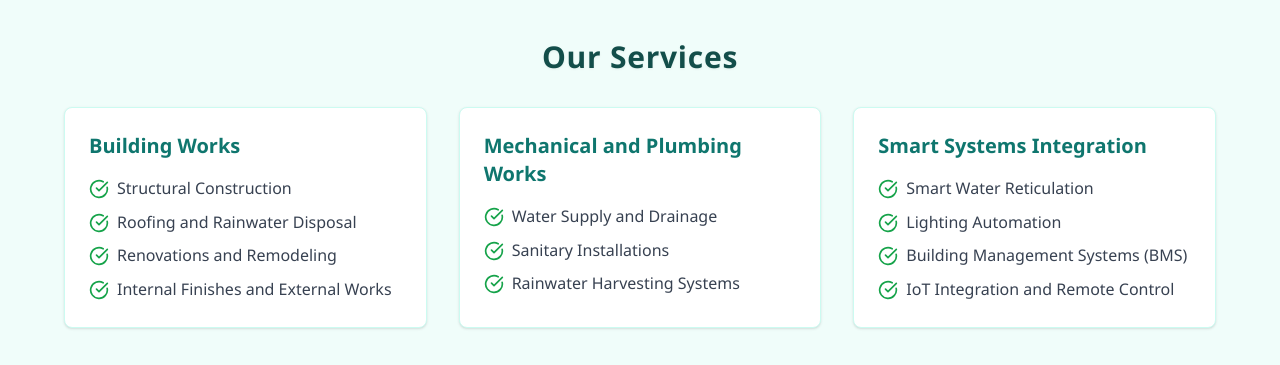
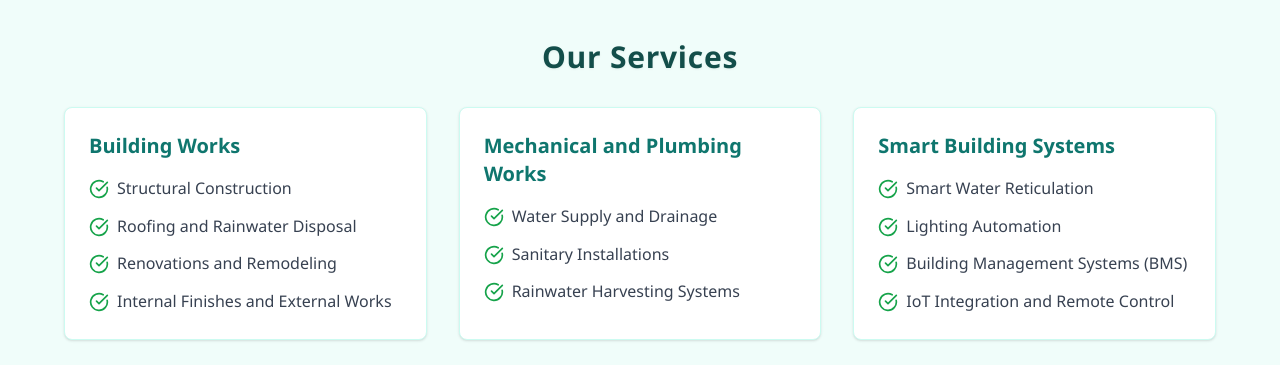
Before and after one commit to RotichBuilds/leanbuild, a React (Vite) app: page / in a window 1280 px wide. Shown: the part 1880-2245 px from the top of the page. Built offline with nearby package versions, Linux system fonts and the light colour scheme.

Commit message:
Updated Services Page

```diff
--- a/src/components/Services.jsx
+++ b/src/components/Services.jsx
@@ -1,32 +1,67 @@
-import React from 'react';
+import React, { useState } from 'react';
 import { CheckCircle } from 'lucide-react';
 
 const Services = () => {
+  const [activeItem, setActiveItem] = useState(null);
+
   const services = [
     {
       category: 'Building Works',
       items: [
-        'Structural Construction',
-        'Roofing and Rainwater Disposal',
-        'Renovations and Remodeling',
-        'Internal Finishes and External Works',
+        {
+          title: 'Structural Construction',
+          desc: 'Building the framework of structures, including foundations, columns, beams, and load-bearing walls.',
+        },
+        {
+          title: 'Roofing and Rainwater Disposal',
+          desc: 'Installing durable roofs and gutter systems to protect buildings and channel rainwater away safely.',
+        },
+        {
+          title: 'Renovations and Remodeling',
+          desc: 'Upgrading or reconfiguring existing spaces to improve appearance, function, or layout.',
+        },
+        {
+          title: 'Internal Finishes and External Works',
+          desc: 'Completing interiors and exteriors with plastering, painting, flooring, landscaping, and driveways.',
+        },
       ],
     },
     {
       category: 'Mechanical and Plumbing Works',
       items: [
-        'Water Supply and Drainage',
-        'Sanitary Installations',
-        'Rainwater Harvesting Systems',
+        {
+          title: 'Water Supply and Drainage',
+          desc: 'Installing and maintaining systems that deliver clean water and remove wastewater safely.',
+        },
+        {
+          title: 'Sanitary Installations',
+          desc: 'Fitting toilets, sinks, showers, and other hygiene fixtures.',
+        },
+        {
+          title: 'Rainwater Harvesting Systems',
+          desc: 'Collecting, storing, and reusing rainwater for sustainable water management.',
+        },
       ],
     },
     {
-      category: 'Smart Systems Integration',
+      category: 'Smart Building Systems',
       items: [
-        'Smart Water Reticulation',
-        'Lighting Automation',
-        'Building Management Systems (BMS)',
-        'IoT Integration and Remote Control',
+        {
+          title: 'Smart Water Reticulation',
+          desc: 'Automated control and monitoring of water distribution for efficiency and leak prevention.',
+        },
+        {
+          title: 'Lighting Automation',
+          desc: 'Smart lighting systems that adjust brightness, color, and schedules for comfort and savings.',
+        },
+        {
+          title: 'Building Management Systems (BMS)',
+          desc: 'Centralized control of HVAC, lighting, security, and utilities for improved performance.',
+        },
+        {
+          title: 'IoT Integration and Remote Control',
+          desc: 'Connecting devices for real-time monitoring, automation, and remote access.',
+        },
       ],
     },
   ];
@@ -34,7 +69,9 @@ const Services = () => {
   return (
     <section id="services" className="bg-teal-50 py-20 px-6 md:px-12">
       <div className="max-w-6xl mx-auto">
-        <h2 className="text-3xl font-bold text-teal-900 mb-8 tracking-wide drop-shadow-sm text-center">Our Services</h2>
+        <h2 className="text-3xl font-bold text-teal-900 mb-8 tracking-wide drop-shadow-sm text-center">
+          Our Services
+        </h2>
         <div className="grid md:grid-cols-3 gap-8">
           {services.map((service, index) => (
             <div
@@ -42,14 +79,33 @@ const Services = () => {
               className="bg-white p-6 rounded-lg shadow hover:shadow-md transition-shadow border border-teal-100"
             >
               <h3 className="text-xl font-semibold text-teal-700 mb-4">{service.category}</h3>
-              <ul className="space-y-2 text-gray-700">
+              <ul className="space-y-3 text-gray-700">
                 {service.items.map((item, i) => (
                   <li
                     key={i}
-                    className="flex items-center gap-2"
+                    className="relative group"
+                    onMouseEnter={() => setActiveItem(`${index}-${i}`)}
+                    onMouseLeave={() => setActiveItem(null)}
+                    onClick={() =>
+                      setActiveItem(activeItem === `${index}-${i}` ? null : `${index}-${i}`)
+                    }
                   >
-                    <CheckCircle className="text-green-600 flex-shrink-0" size={20} />
-                    <span>{item}</span>
+                    <div className="flex items-center gap-2 cursor-pointer">
+                      <CheckCircle className="text-green-600 flex-shrink-0" size={20} />
+                      <span className="font-medium">{item.title}</span>
+                    </div>
+
+                    {/* Tooltip */}
+                    {activeItem === `${index}-${i}` && (
+                      <div
+                        className="absolute z-10 left-0 mt-2 w-64 p-3
+                        bg-white border border-teal-300 rounded-lg shadow-lg
+                        text-sm text-teal-800 animate-fadeIn"
+                      >
+                        {item.desc}
+                        <div className="absolute -top-2 left-6 w-3 h-3 bg-white border-l border-t border-teal-300 rotate-45"></div>
+                      </div>
+                    )}
                   </li>
                 ))}
               </ul>
@@ -57,6 +113,23 @@ const Services = () => {
           ))}
         </div>
       </div>
+
+      {/* Animation styles */}
+      <style jsx>{`
+        @keyframes fadeIn {
+          from {
+            opacity: 0;
+            transform: translateY(-5px);
+          }
+          to {
+            opacity: 1;
+            transform: translateY(0);
+          }
+        }
+        .animate-fadeIn {
+          animation: fadeIn 0.25s ease-out;
+        }
+      `}</style>
     </section>
   );
 };
```
